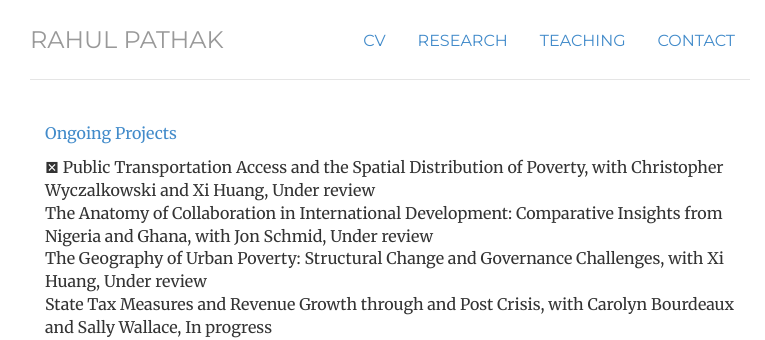
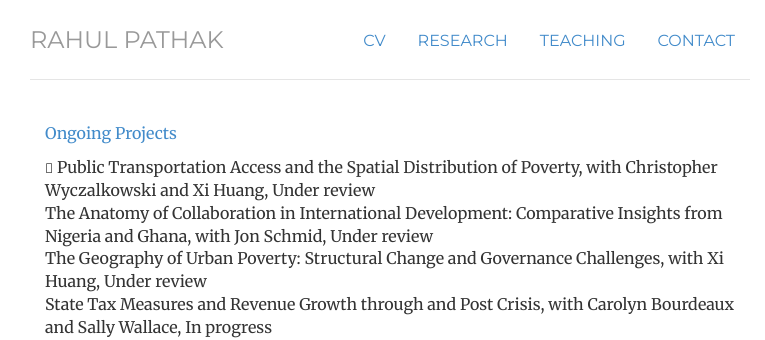
Before and after one commit to pathak-rahul/pathak-rahul.github.io, a Jekyll site: the page built from ongoing/index.html, in a window 1280 px wide. Shown: the top 340 px of the page, without its empty margins (250-1015 px from the left). Built offline with Jekyll 4.4.1, drawn with Linux system fonts in a browser that asks for light colours.

Commit message:
Update index.html

```diff
--- a/ongoing/index.html
+++ b/ongoing/index.html
@@ -11,7 +11,7 @@ title: ongoing
 
 <ul class="list-unstyled">
 
-<li> <span class="glyphicon-file"></span> Public Transportation Access and the Spatial Distribution of Poverty, with Christopher Wyczalkowski and Xi Huang, Under review </li>
+<li> <small><span class="glyphicon-file"></span></small> Public Transportation Access and the Spatial Distribution of Poverty, with Christopher Wyczalkowski and Xi Huang, Under review </li>
 
  </li>
 <li>The Anatomy of Collaboration in International Development: Comparative Insights from Nigeria and Ghana, with Jon Schmid, Under review</li>
```
